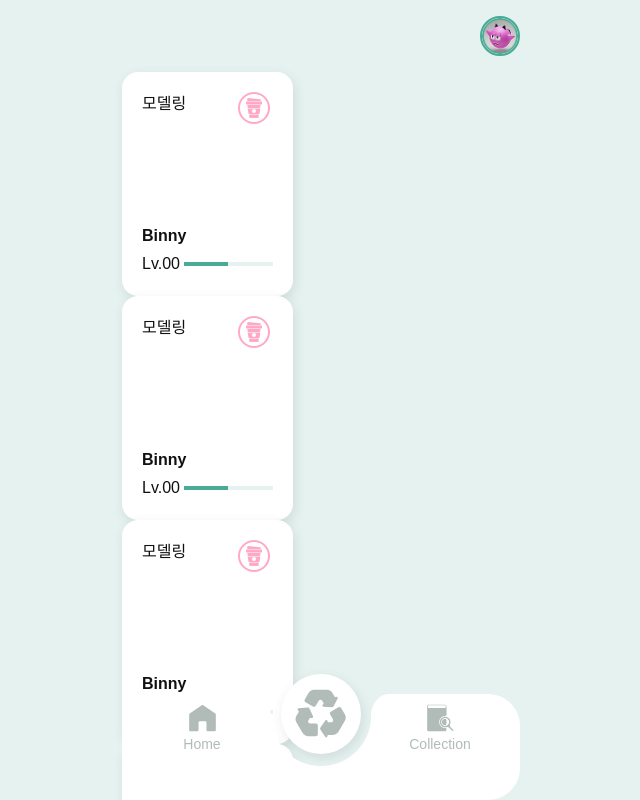
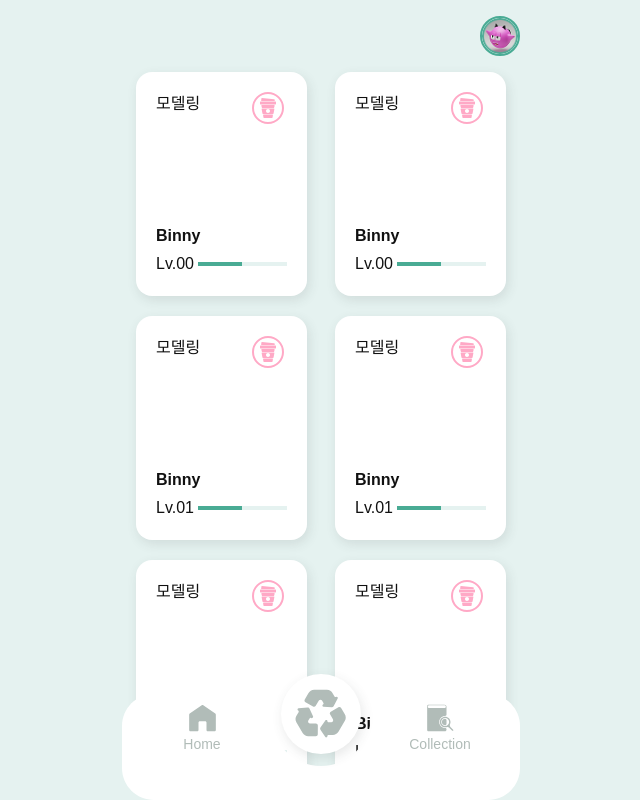
Before and after one commit to binny-buddy/binny-buddy-client, a Next.js app: page /collection in a window 1280 px wide. Shown: the top 800 px of the page, without its empty margins (319-959 px from the left). Built offline with nearby package versions, Linux system fonts and the light colour scheme.

Commit message:
design: 도감탭 페이지 디자인 완성

```diff
--- a/src/app/(header)/collection/page.tsx
+++ b/src/app/(header)/collection/page.tsx
@@ -31,11 +31,53 @@ const DUMMY: {
     level: 1,
     type: 'togoCup',
   },
+  {
+    id: 36,
+    name: 'Binny',
+    level: 1,
+    type: 'togoCup',
+  },
+  {
+    id: 35,
+    name: 'Binny',
+    level: 1,
+    type: 'togoCup',
+  },
+  {
+    id: 34,
+    name: 'Binny',
+    level: 1,
+    type: 'togoCup',
+  },
+  {
+    id: 37,
+    name: 'Binny',
+    level: 1,
+    type: 'togoCup',
+  },
+  {
+    id: 33,
+    name: 'Binny',
+    level: 1,
+    type: 'togoCup',
+  },
+  {
+    id: 32,
+    name: 'Binny',
+    level: 1,
+    type: 'togoCup',
+  },
+  {
+    id: 31,
+    name: 'Binny',
+    level: 1,
+    type: 'togoCup',
+  },
 ];
 
 function CollectionPage() {
   return (
-    <div>
+    <div className="grid grid-cols-2 gap-y-5 justify-items-center">
       {DUMMY.map(({ id, name, level, type }) => (
         <CollectionCard key={id} name={name} level={level} type={type} />
       ))}
```
